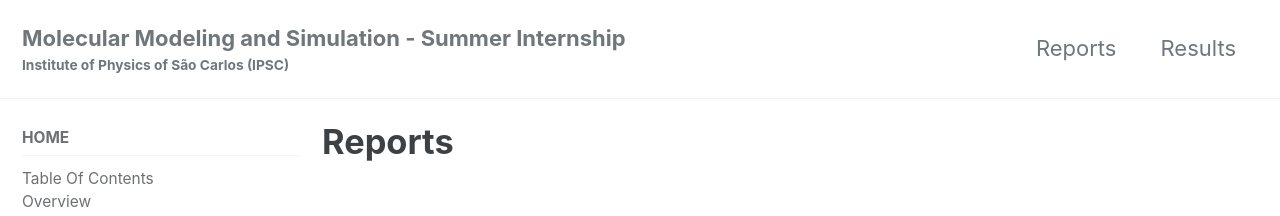
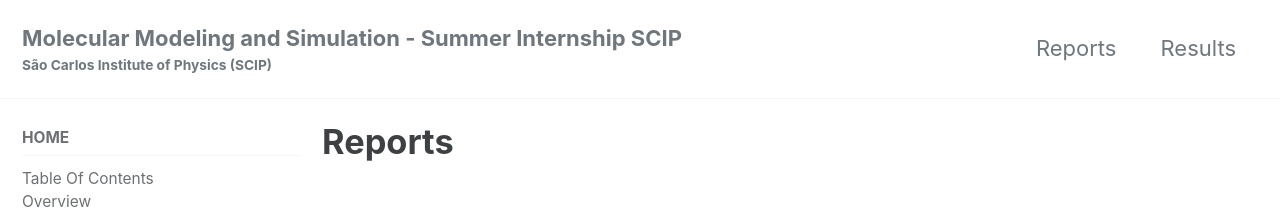
Before and after one commit to saguileran/MD-SCPI, a Jekyll site: the page built from reports.md, in a window 1280 px wide and 900 px high. Shown: the top 216 px of the window. Built offline with Jekyll 4.4.1, drawn with Linux system fonts in a browser that asks for light colours; cached includes are drawn as plain includes.

Commit message:
Update _config.yml

```diff
--- a/_config.yml
+++ b/_config.yml
@@ -16,9 +16,9 @@ minimal_mistakes_skin    : "default" # "air", "aqua", "contrast", "dark", "dirt"
 
 # Site Settings
 locale                   : "en-US"
-title                    : &title "Molecular Modeling and Simulation - Summer Internship"
+title                    : &title "Molecular Modeling and Simulation - Summer Internship SCIP"
 title_separator          : "-"
-subtitle                 : &subtitle "Institute of Physics of São Carlos  (IPSC)"  # site tagline that appears below site title in masthead
+subtitle                 : &subtitle "São Carlos Institute of Physics (SCIP)"  # site tagline that appears below site title in masthead
 name                     : &name 'Sebastian Aguilera Novoa' #"Your Name"
 description              : &description 'Evaluation of the unbinding kinetics of Mineralocorticoid (MR-wt and MR_S810L) receptor steroid agonist Cortisol (COL), Aldosterone (AS4), and Progesterone (STR) ligands using numerical methods.'
 url                      : "https://saguileran.github.io" # the base hostname & protocol for your site e.g. "https://mmistakes.github.io"
@@ -106,8 +106,8 @@ analytics:
 author:
   name             : *name #"Your Name"
   avatar           : "/assets/Images/ifsc.jpeg"
-  bio              : "Extensive description of the summer internship at IPSC, Brazil. Here you can find the files, scripts, images and results obtained by the evaluation of the unbinding kinetics of the Mineralocorticoid receptor (MR-wt and MR-S810L) steroid agonists Cortisol (COL), Aldosterone (AS4), and Progesterone (ST) ligands."
-  location         : "Sao Carlos, Brazil"
+  bio              : "Extensive description of the summer internship at São Carlos Institute of Physics (SCIP), Brazil. Here you can find the files, scripts, images and results obtained."
+  location         : "São Carlos Institute of Physics (SCIP), Brazil"
   email            : #"saguileran@unal.edu.co"
   links:
     - label: "Email"
```
